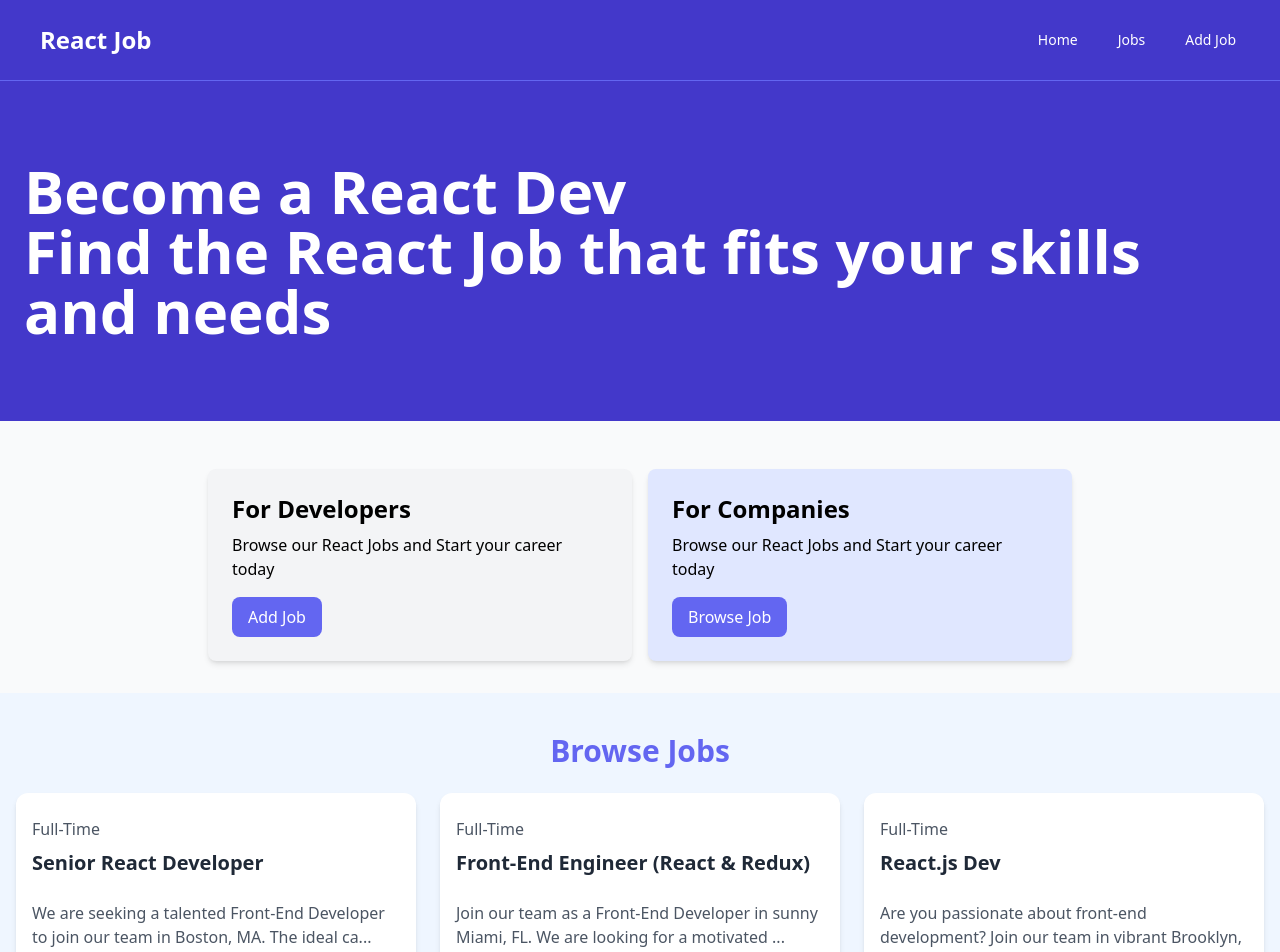
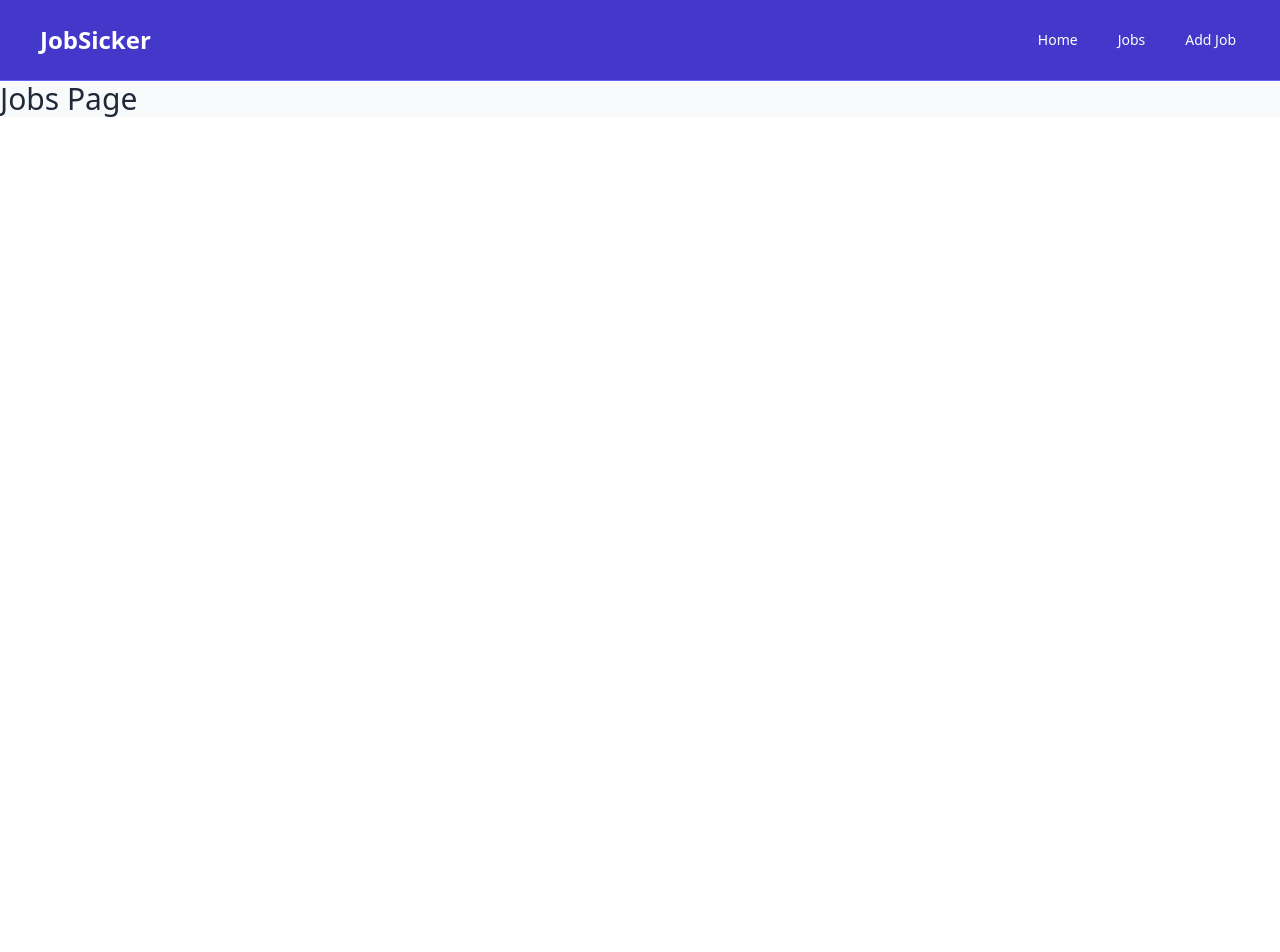
Before and after one commit to sephsx/JobPost_react, a React (Vite) app: page /jobs in a window 1280 px wide. Shown: the top 952 px of the page. After the commit the page ends 800 px from the top, so only its background shows below. Built offline with nearby package versions, Linux system fonts and the light colour scheme.

Commit message:
Added MainLayout
Added MainLayout where in the children components imported and added in to other file(component)

```diff
--- a/src/App.jsx
+++ b/src/App.jsx
@@ -1,19 +1,21 @@
 import React from 'react'
-import Navbar from './components/Navbar'
-import Hero from './components/Hero'
-import HomeCards from './components/HomeCards'
-import JobListings from './components/JobListings'
-import ViewAllJobs from './components/ViewAllJobs'
+import { Route, createBrowserRouter, createRoutesFromElements, RouterProvider } from 'react-router-dom'
+import MainLayout from './layouts/MainLayout'
+import HomePage from './pages/HomePage'
+import JobsPage from './pages/JobsPage'
+import AddJobPage from './pages/AddJobPage'
+
+const router = createBrowserRouter(
+  createRoutesFromElements(
+    <Route path="/" element={<MainLayout />}>
+      <Route index element={<HomePage />} />
+      <Route path="/jobs" element={<JobsPage />} />
+      <Route path="/add-job" element={<AddJobPage />} />
+    </Route>
+  )
+)
 const App = () => {
-  return (
-    <>
-      <Navbar />
-      <Hero />
-      <HomeCards />
-      <JobListings />
-      <ViewAllJobs />
-    </>
-  )
+  return <RouterProvider router={router} />
 }
 
 export default App
--- a/src/components/Hero.jsx
+++ b/src/components/Hero.jsx
@@ -6,8 +6,8 @@ const Hero = () => {
       <section className="bg-indigo-700 py-20 mb-4">
         <div className="max-w-7xl mx-auto px-4 sm:px-6 lg:px-6 flex flex-col items-center">
           <div className="text-4xl font-extrabold text-white sm:text-5xl md:text-6xl">
-           <h1>Become a React Dev</h1>
-           <p>Find the React Job that fits your skills and needs</p>
+           <h1>Become a Developer?<span className="text-indigo-300">(Same)</span></h1>
+           <p>Find the Job that fits your skills and needs.</p>
           </div>
         </div>
       </section>
--- a/src/components/HomeCards.jsx
+++ b/src/components/HomeCards.jsx
@@ -1,4 +1,3 @@
-
 import React from 'react'
 import Card from './Card'
 const HomeCards = () => {
@@ -6,15 +5,15 @@ const HomeCards = () => {
       <>
          <section className='py-4'>
             <div className="container mx-auto flex justify-center">
-            <div className="grid grid-cols-1 md:grid-cols-2 gap-4 p-4 rounded-lg max-w-4xl">
-            <Card>
+               <div className="grid grid-cols-1 md:grid-cols-2 gap-4 p-4 rounded-lg max-w-4xl">
+                  <Card>
                      <h2 className='text-2xl font-bold text-black'>For Developers</h2>
-                     <p className='mt-2 mb-4 text-black'>Browse our React Jobs and Start your career today</p>
+                     <p className='mt-2 mb-4 text-black'>Browse our Jobs and Start your career today</p>
                      <a href="#" className='inline-block bg-indigo-500 text-white rounded-lg px-4 py-2 hover:bg-indigo-600'>Add Job</a>
                   </Card>
                   <Card bg='bg-indigo-100'>
                      <h2 className='text-2xl font-bold text-black'>For Companies</h2>
-                     <p className='mt-2 mb-4 text-black'>Browse our React Jobs and Start your career today</p>
+                     <p className='mt-2 mb-4 text-black'>Browse our Jobs and Start your career today</p>
                      <a href="#" className='inline-block bg-indigo-500 text-white rounded-lg px-4 py-2 hover:bg-indigo-600'>Browse Job</a>
                   </Card>
 
--- a/src/components/Navbar.jsx
+++ b/src/components/Navbar.jsx
@@ -1,3 +1,4 @@
+import {Link} from 'react-router-dom'
 import React from 'react'
 import logo from '../assets/img/logo.png'
 
@@ -9,21 +10,21 @@ const Navbar = () => {
                <div className="flex h-20 items-center justify-between lg:justify-between">
                   <div className="flex flex-1 items-center justify-center md:items-stretch lg:justify-start">
                      <div className="flex flex-shrink-0 items-center">
-                        <a className='flex flex-shrink-0 items-center mr-4'
-                           href="/index.html">
+                        <Link className='flex flex-shrink-0 items-center mr-4'
+                           to="/">
                            <img
                               className="block h-8 w-auto lg:hidden md:hidden sm:hidden"
                               src={logo}
                               alt="React Job"
                            />
-                           <span className="hidden md:block text-white text-2xl font-bold ml-2">React Job</span>
-                     </a>
+                           <span className="hidden md:block text-white text-2xl font-bold ml-2">JobSicker</span>
+                     </Link>
                      </div>
                   </div>
                   <div className=" lg:flex lg:space-x-4">
-                     <a href="#" className="text-white hover:text-indigo-300 px-3 py-2 rounded-md text-sm font-medium">Home</a>
-                     <a href="#" className="text-white hover:text-indigo-300 px-3 py-2 rounded-md text-sm font-medium">Jobs</a>
-                     <a href="#" className="text-white hover:text-indigo-300 px-3 py-2 rounded-md text-sm font-medium">Add Job</a>
+                     <Link to="/" className="text-white hover:text-indigo-300 px-3 py-2 rounded-md text-sm font-medium">Home</Link>
+                     <Link to="/jobs" className="text-white hover:text-indigo-300 px-3 py-2 rounded-md text-sm font-medium">Jobs</Link>
+                     <Link to="/add-job" className="text-white hover:text-indigo-300 px-3 py-2 rounded-md text-sm font-medium">Add Job</Link>
                   </div>
                </div>
             </div>
--- a/src/jobs.json
+++ b/src/jobs.json
@@ -1,7 +1,7 @@
  [
     {
       "id": "1",
-      "title": "Senior React Developer",
+      "title": "FullStack Developer",
       "type": "Full-Time",
       "description": "We are seeking a talented Front-End Developer to join our team in Boston, MA. The ideal candidate will have strong skills in HTML, CSS, and JavaScript, with experience working with modern JavaScript frameworks such as React or Angular.",
       "location": "Boston, MA",
@@ -29,7 +29,7 @@
     },
     {
       "id": "3",
-      "title": "React.js Dev",
+      "title": "Laravel",
       "type": "Full-Time",
       "location": "Brooklyn, NY",
       "description": "Are you passionate about front-end development? Join our team in vibrant Brooklyn, NY, and work on exciting projects that make a difference. We offer competitive compensation and a collaborative work environment where your ideas are valued.",
--- /dev/null
+++ b/src/layouts/MainLayout.jsx
@@ -0,0 +1,14 @@
+import React from 'react'
+import { Outlet } from 'react-router-dom'
+import Navbar from '../components/Navbar'
+const MainLayout = () => {
+  return (
+   <>
+    <Navbar />
+    <Outlet />
+
+   </>
+  )
+}
+
+export default MainLayout
--- /dev/null
+++ b/src/pages/AddJobPage.jsx
@@ -0,0 +1,9 @@
+import React from 'react'
+
+const AddJobPage = () => {
+  return (
+    <div>AddJobPage</div>
+  )
+}
+
+export default AddJobPage
--- /dev/null
+++ b/src/pages/HomePage.jsx
@@ -0,0 +1,18 @@
+import React from 'react'
+import Hero from '../components/Hero'
+import HomeCards from '../components/HomeCards'
+import JobListings from '../components/JobListings'
+import ViewAllJobs from '../components/ViewAllJobs'
+
+const HomePage = () => {
+  return (
+    <>
+      <Hero />
+      <HomeCards />
+      <JobListings />
+      <ViewAllJobs />
+    </>
+  )
+}
+
+export default HomePage
--- /dev/null
+++ b/src/pages/JobsPage.jsx
@@ -0,0 +1,11 @@
+import React from 'react'
+
+const JobsPage = () => {
+  return (
+   <>
+    <h1 className='text-3xl'>Jobs Page</h1>
+   </>
+  )
+}
+
+export default JobsPage
```
